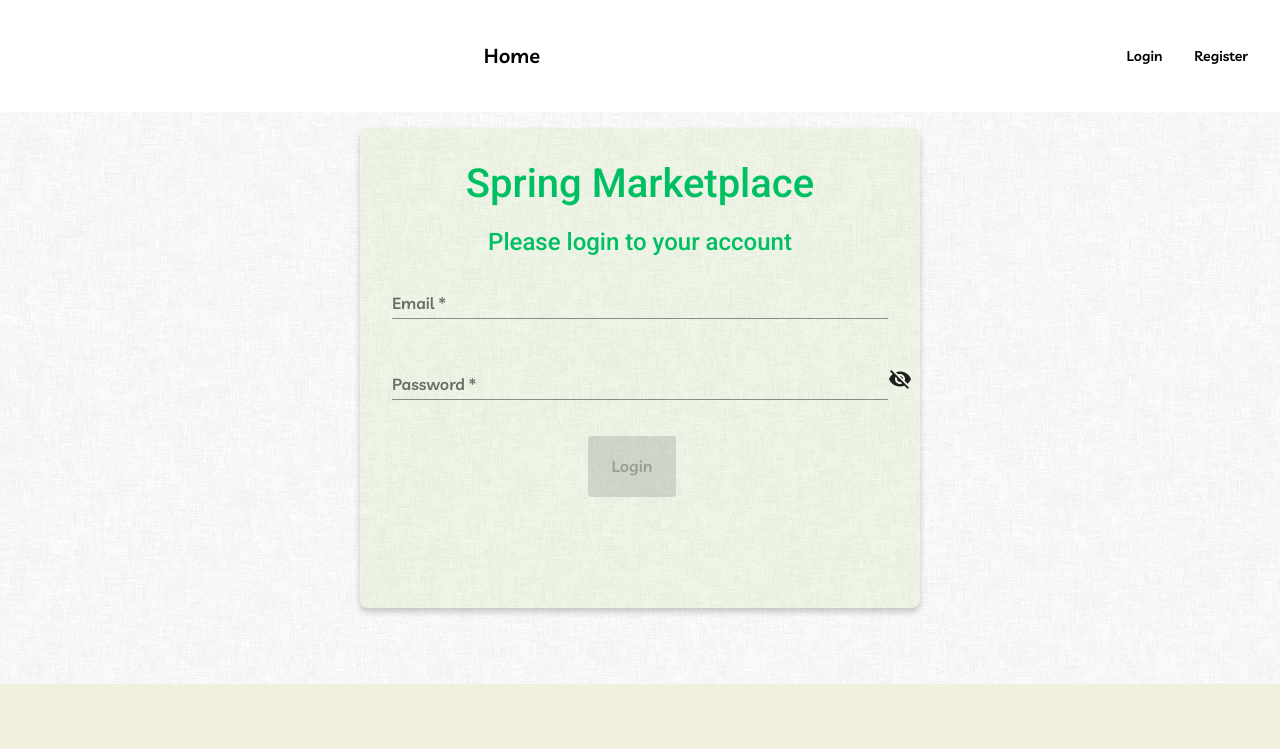
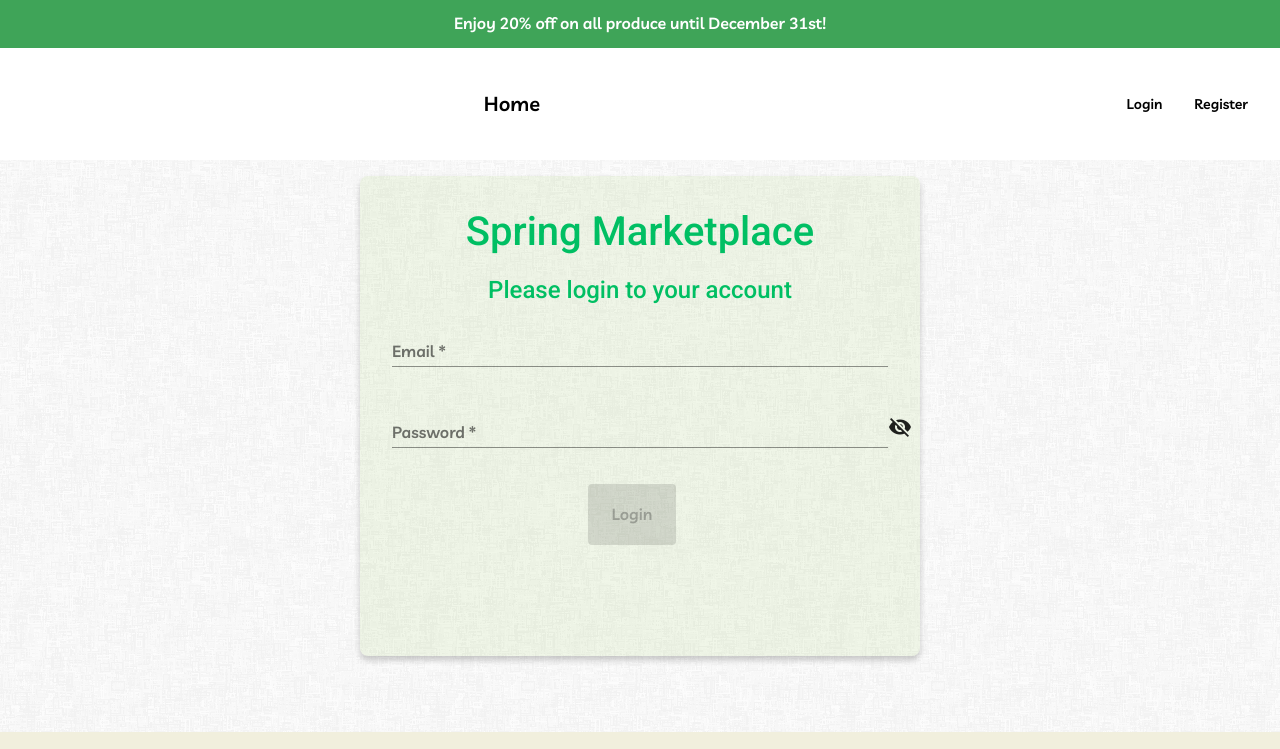
Before and after one commit to michaelivanov1/spring-marketplace, an Angular app in the folder frontend/: page / in a window 1280 px wide. Shown: the top 749 px of the page. Built offline with nearby package versions, Linux system fonts and the light colour scheme.

Commit message:
removed old faq component

```diff
--- a/frontend/src/app/app-routing.module.ts
+++ b/frontend/src/app/app-routing.module.ts
@@ -6,7 +6,6 @@ import { RegistrationFinishComponent } from './registration/registration-finish/
 import { MarketplaceComponent } from './marketplace/marketplace.component';
 import { LoginComponent } from './login/login.component';
 import { ShoppingCartComponent } from './shopping-cart/cart-home/shopping-cart.component';
-import { FaqComponent } from './faq/faq.component';
 import { OrderComponent } from "@app/order/order-home/order.component";
 import { FarmersListComponent } from './farmers-list/farmers-list.component';
 import { OrderDetailsComponent } from "@app/order-details/order-details.component";
@@ -29,11 +28,6 @@ const routes: Routes = [
     path: 'marketplace',
     component: MarketplaceComponent,
     title: 'Marketplace',
-  },
-  {
-    path: 'faq',
-    component: FaqComponent,
-    title: 'Faq',
   },
   {
     path: 'shopping-cart',
--- a/frontend/src/app/app.component.html
+++ b/frontend/src/app/app.component.html
@@ -1,5 +1,8 @@
 <div class="container">
   <div class="content">
+    <div class="info-header">
+      <p class="info-header-text">Enjoy 20% off on all produce until December 31st!</p>
+    </div>
     <mat-toolbar class="header">
       <div class="menu-items-left">
         <img src="../assets/logo.png" class="logo" />
@@ -11,16 +14,8 @@
           routerLinkActive="selected-menu-item">Profile</a>
         <a mat-tab-link *ngIf="isLoggedIn()" [routerLink]="['marketplace']" (click)="setTitle('Marketplace')"
           routerLinkActive="selected-menu-item">Marketplace</a>
-        <!-- <a mat-tab-link *ngIf="isLoggedIn()" [routerLink]="['orders']" (click)="setTitle('Orders')"
-           routerLinkActive="selected-menu-item">Orders</a> -->
-        <!-- <a mat-tab-link *ngIf="isLoggedIn()" [routerLink]="['na']" (click)="setTitle('Newsletter')"
-          routerLinkActive="selected-menu-item">Newsletter</a>
-        <a mat-tab-link *ngIf="isLoggedIn()" [routerLink]="['na2']" (click)="setTitle('Blog')"
-          routerLinkActive="selected-menu-item">Blog</a> -->
         <a mat-tab-link *ngIf="isLoggedIn()" [routerLink]="['farmers']" (click)="setTitle('Farmers')"
           routerLinkActive="selected-menu-item">Farmers</a>
-        <!-- <a mat-tab-link [routerLink]="['faq']" (click)="setTitle('Faq')" routerLinkActive="selected-menu-item">FAQ/About
-          Us</a> -->
         <div *ngIf="isSmallScreen"> <a style="color: yellow" mat-tab-link *ngIf="!isLoggedIn()" mat-button
             routerLink="/login" (click)="setTitle('Login')" routerLinkActive="selected-menu-item">Login</a>
           <a style="color: yellow" mat-tab-link *ngIf="!isLoggedIn()" mat-button routerLink="/register"
```
